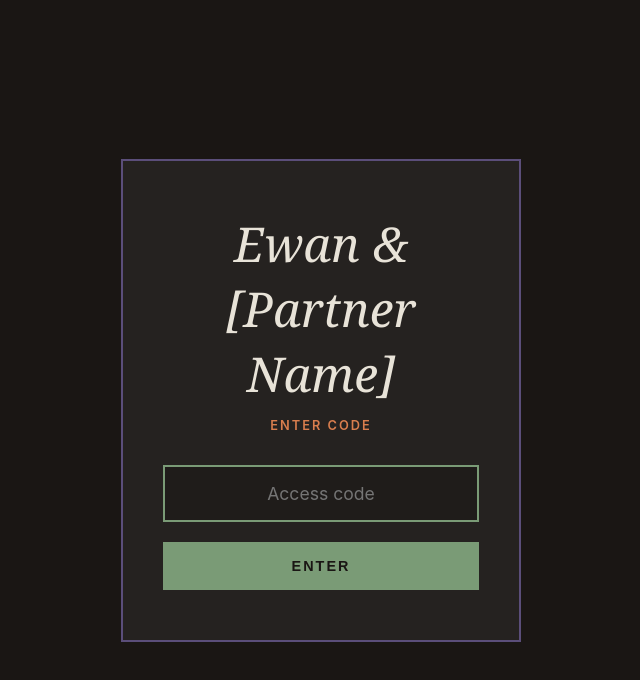
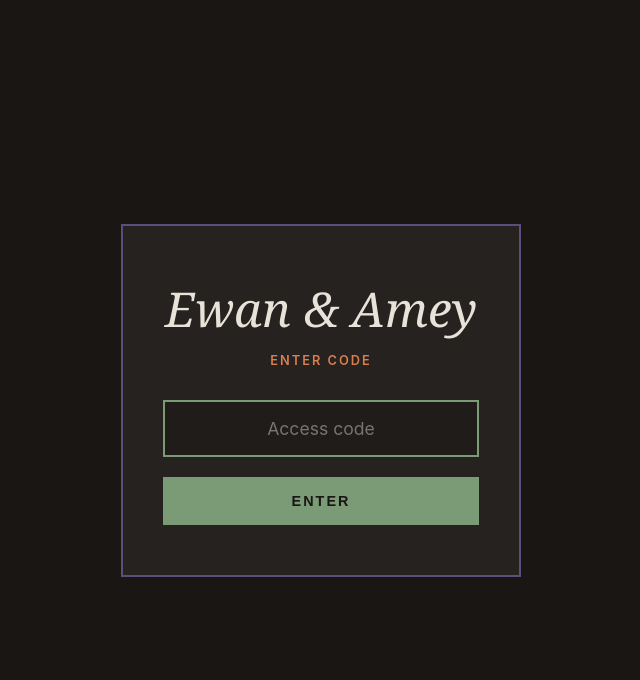
Before and after one commit to EwanYun/A-n-E, a React (Create React App) app: page / in a window 1280 px wide. Shown: the top 680 px of the page, without its empty margins (319-959 px from the left). Built offline with nearby package versions, Linux system fonts and the light colour scheme.

Commit message:
Updated login screen with names

```diff
--- a/src/components/LoginScreen.js
+++ b/src/components/LoginScreen.js
@@ -5,7 +5,7 @@ function LoginScreen({ onLogin }) {
   const [error, setError] = useState('');
 
   // Set your shared access code here (you can change this to whatever you want)
-  const CORRECT_CODE = '0809';
+  const CORRECT_CODE = '0908';
 
   const handleSubmit = (e) => {
     e.preventDefault();
@@ -20,7 +20,7 @@ function LoginScreen({ onLogin }) {
   return (
     <div className="login-container">
       <div className="login-box">
-        <h1>Ewan & [Partner Name]</h1>
+        <h1>Ewan & Amey</h1>
         <p>Enter code</p>
         <form onSubmit={handleSubmit}>
           <input
```
